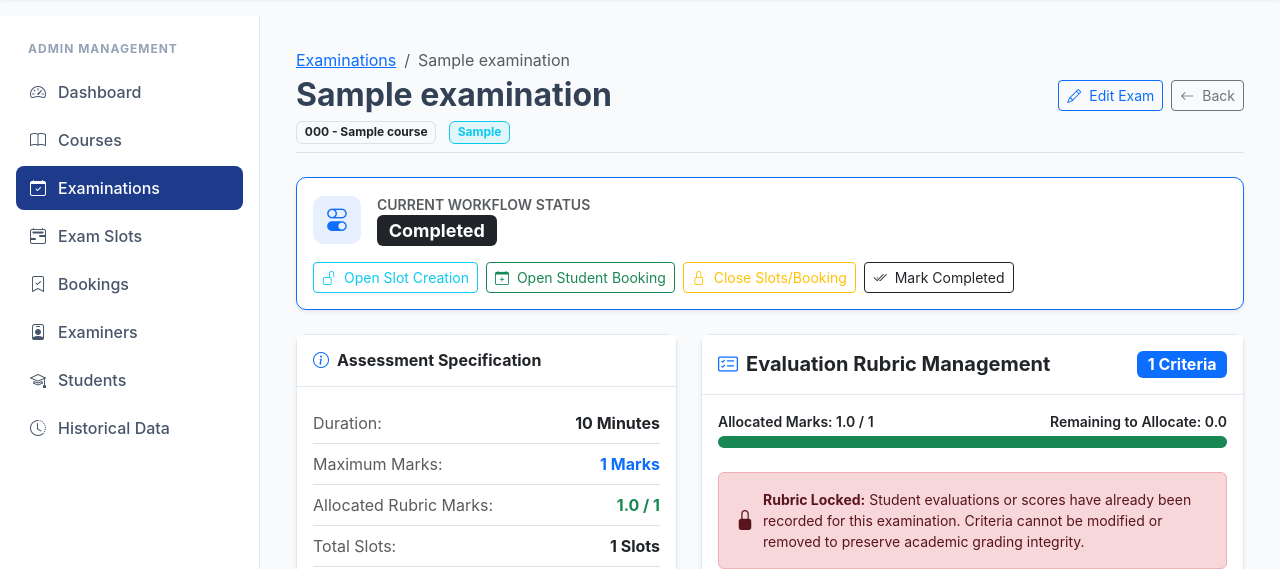
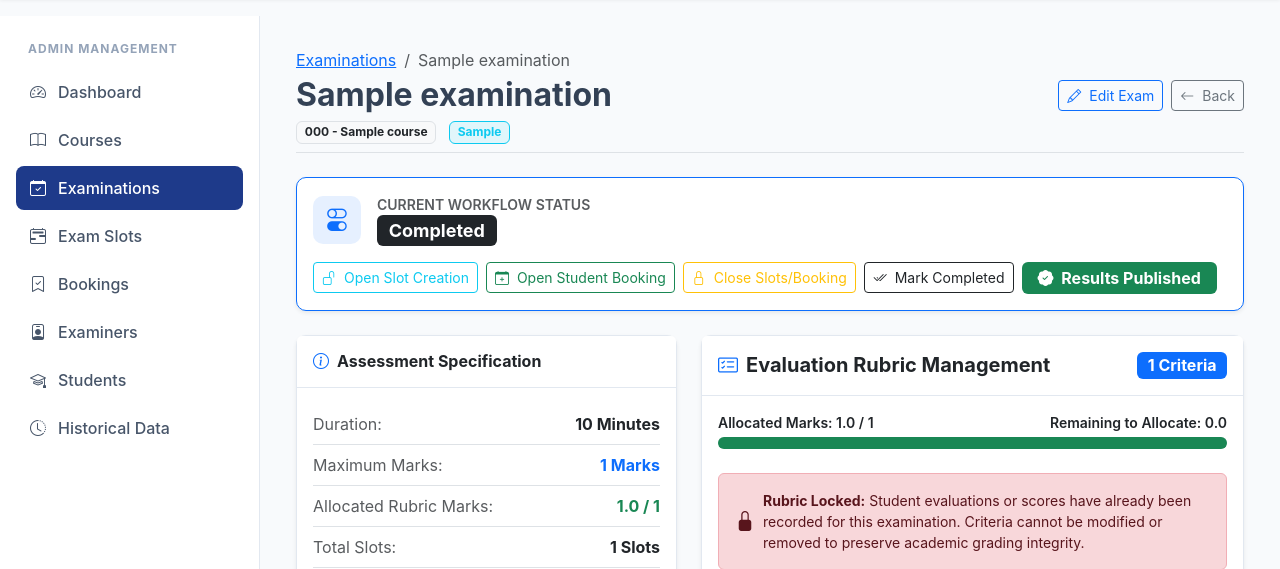
Before and after one commit to 25f3002106/mad1_examination_management_portal, a Flask app: page /admin/examinations/1 in a window 1280 px wide. Shown: the part 63-632 px from the top of the page. Run offline with Flask 3, Linux system fonts and the light colour scheme; the visitor is signed in with stand-in values (Sample User, id 1); tables that the repository leaves empty hold one stand-in row (values such as "Sample post").

Commit message:
publish results button on admin exam page

```diff
--- a/templates/admin/examinations/view.html
+++ b/templates/admin/examinations/view.html
@@ -81,6 +81,19 @@
                             <i class="bi bi-check2-all me-1"></i> Mark Completed
                         </button>
                     </form>
+
+                    {% if exam.results_published %}
+                        <span class="badge bg-success fs-6 px-3 py-2">
+                            <i class="bi bi-patch-check-fill me-1"></i> Results Published
+                        </span>
+                    {% elif exam.has_evaluations_submitted() %}
+                        <form action="{{ url_for('admin.publish_results', exam_id=exam.id) }}" method="POST">
+                            <button type="submit" class="btn btn-sm btn-success"
+                                onclick="return confirm('Publish all results for this examination? Students will immediately be able to view their marks and feedback. This cannot be undone.')">
+                                <i class="bi bi-send-check me-1"></i> Publish Results
+                            </button>
+                        </form>
+                    {% endif %}
                 </div>
             </div>
         </div>
```
